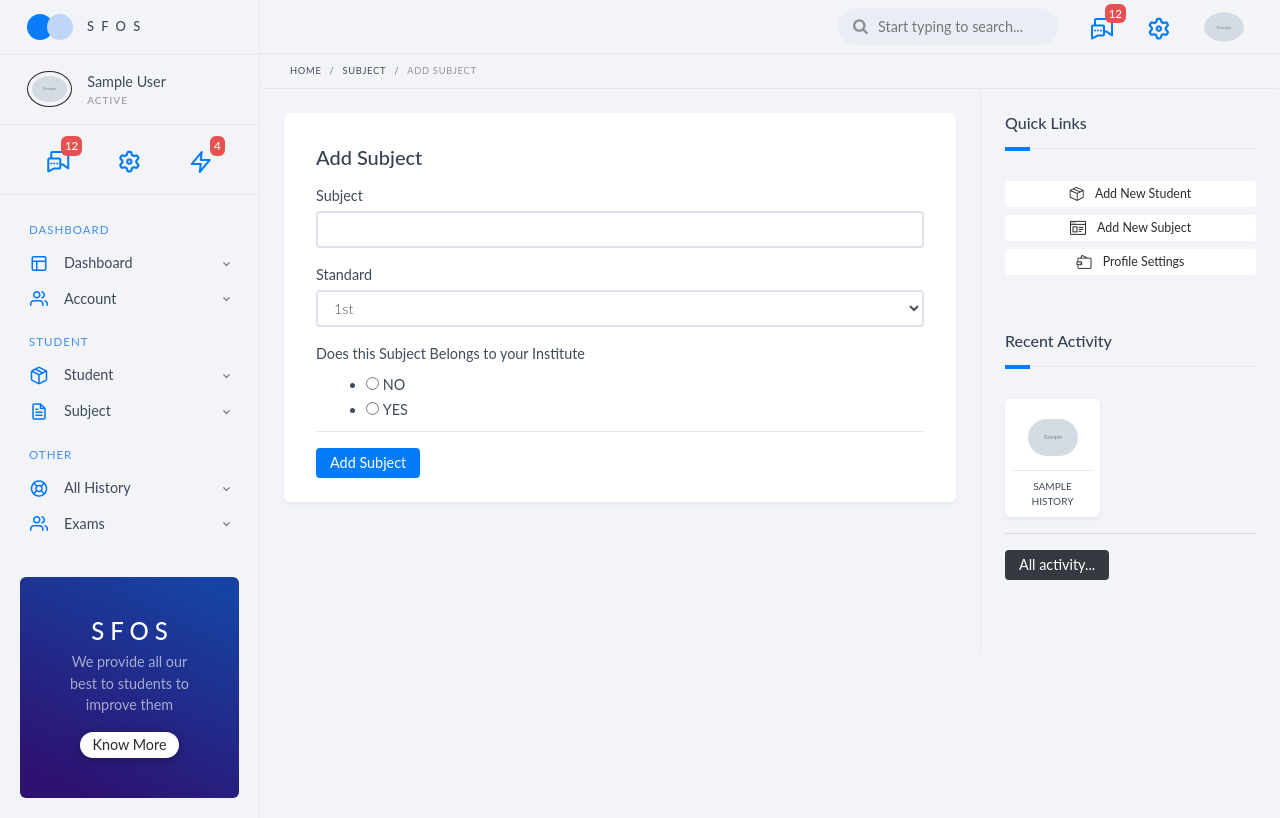
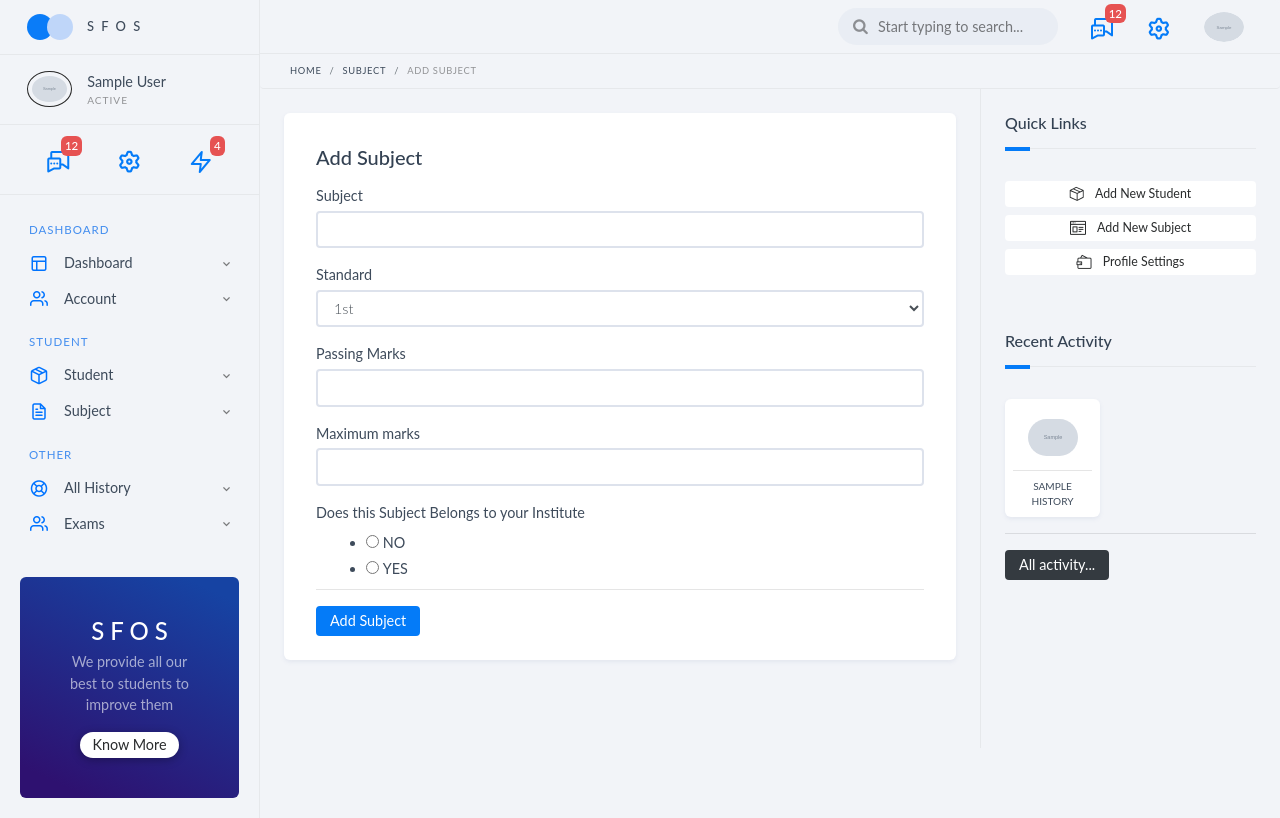
Before and after one commit to Harishkalode/SFOS, a Flask app: page /subject/new in a window 1280 px wide. Run offline with Flask 2, Linux system fonts and the light colour scheme; a user stored in the database is signed in; tables that the repository leaves empty hold one stand-in row (values such as "Sample post"); grey boxes marked "Sample" are stand-in pictures; some libraries are stand-ins or nearby versions.

Commit message:
subject updated

```diff
--- a/sfo/forms.py
+++ b/sfo/forms.py
@@ -164,6 +164,8 @@ class LoginForm(FlaskForm):
 
 class AddSubjectForm(FlaskForm):
     subject = StringField("Subject", validators=[DataRequired()])
+    min_marks = StringField('Passing Marks', validators=[DataRequired()])
+    max_marks = StringField('Maximum marks', validators=[DataRequired()])
     standard = SelectField("Standard", choices=[('1st', '1st'),
                                                 ('2nd', '2nd'), ('3rd', '3rd'), ('4th', '4th'), ('5th', '5th'),
                                                 ('6th', '6th'),
@@ -183,6 +185,8 @@ class AddSubjectForm(FlaskForm):
 
 class UpdateSubjectForm(FlaskForm):
     subject = StringField("Subject", validators=[DataRequired()])
+    min_marks = StringField('Passing Marks', validators=[DataRequired()])
+    max_marks = StringField('Maximum marks', validators=[DataRequired()])
     standard = SelectField("Standard", choices=[('1st', '1st'),
                                                 ('2nd', '2nd'), ('3rd', '3rd'), ('4th', '4th'), ('5th', '5th'),
                                                 ('6th', '6th'),
--- a/sfo/subject_routes.py
+++ b/sfo/subject_routes.py
@@ -16,6 +16,8 @@ def add_subject():
     if form.validate_on_submit():
         subject = Subject(subject=form.subject.data,
                           standard=form.standard.data,
+                          min_marks=form.min_marks.data,
+                          max_marks=form.max_marks.data,
                           institute_subject=form.institute_subject.data,
                           admin=current_user)
         history = History(name_of_module=f'Added Subject {form.subject.data}', activity='add',
@@ -70,6 +72,8 @@ def subject_update(subject_id):
     if form.validate_on_submit():
         subject.subject = form.subject.data
         subject.standard = form.standard.data
+        subject.min_marks = form.min_marks.data
+        subject.max_marks = form.max_marks.data
         subject.institute_subject = form.institute_subject.data
         db.session.commit()
         history = History(name_of_module=f'Updated Subject {form.subject.data}', activity='update',
@@ -81,6 +85,8 @@ def subject_update(subject_id):
     elif request.method == 'GET':
         form.subject.data = subject.subject
         form.standard.data = subject.standard
+        form.max_marks.data = subject.max_marks
+        form.min_marks.data = subject.min_marks
         form.institute_subject.data = subject.institute_subject
     return render_template('subject-update.html', title='Subject Update',
                            st1='Subject', st2='Subject Update', form=form,subject=subject,historys=historys)
--- a/sfo/templates/add-subject.html
+++ b/sfo/templates/add-subject.html
@@ -37,6 +37,32 @@
                                 {% endif %}
                             </div>
                             <div class="form-group">
+                                {{form.min_marks.label(class="form-control-label")}}
+                                {% if form.min_marks.errors %}
+                                    {{ form.min_marks(class="form-control is-invalid") }}
+                                    <div class="invalid-feedback">
+                                        {% for error in form.min_marks.errors %}
+                                            <span>{{ error }}</span>
+                                        {% endfor %}
+                                    </div>
+                                {% else %}
+                                    {{ form.min_marks(class="form-control") }}
+                                {% endif %}
+                            </div>
+                            <div class="form-group">
+                                {{form.max_marks.label(class="form-control-label")}}
+                                {% if form.max_marks.errors %}
+                                    {{ form.max_marks(class="form-control is-invalid") }}
+                                    <div class="invalid-feedback">
+                                        {% for error in form.max_marks.errors %}
+                                            <span>{{ error }}</span>
+                                        {% endfor %}
+                                    </div>
+                                {% else %}
+                                    {{ form.max_marks(class="form-control") }}
+                                {% endif %}
+                            </div>
+                            <div class="form-group">
                                 {{form.institute_subject.label(class="form-control-label")}}
                                 <div class="col-sm-8">
                                     <div class="form-check">
```
Also changed, not shown: sfo/templates/subject-update.html (+26 -0 lines).
